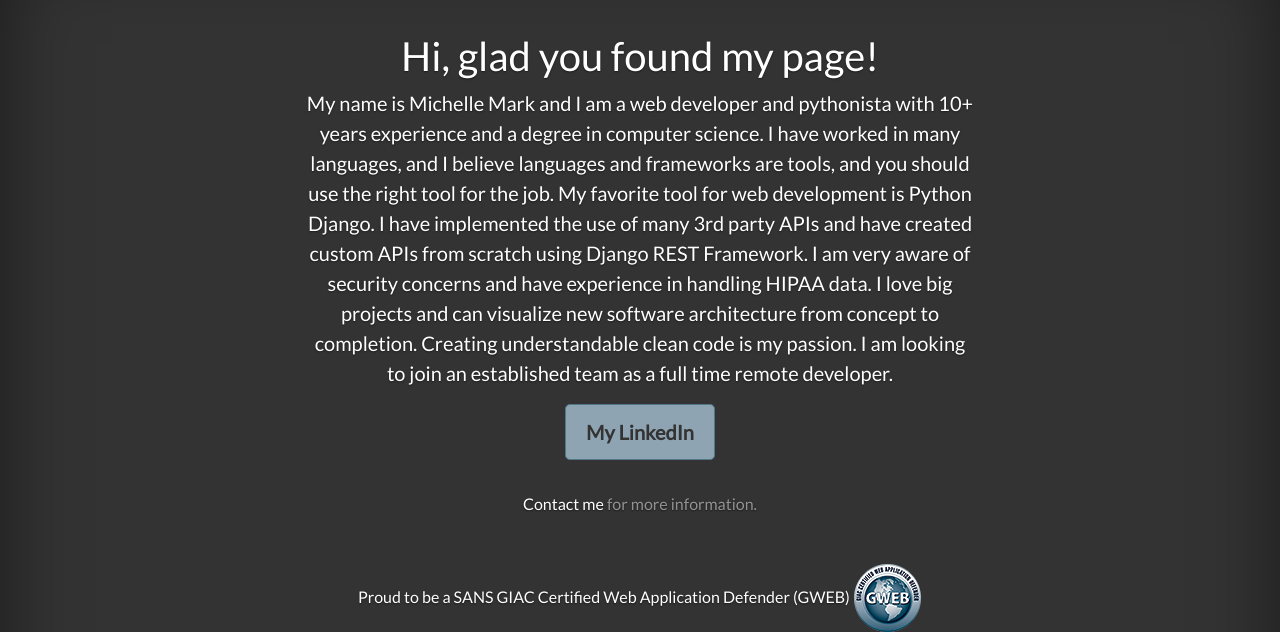
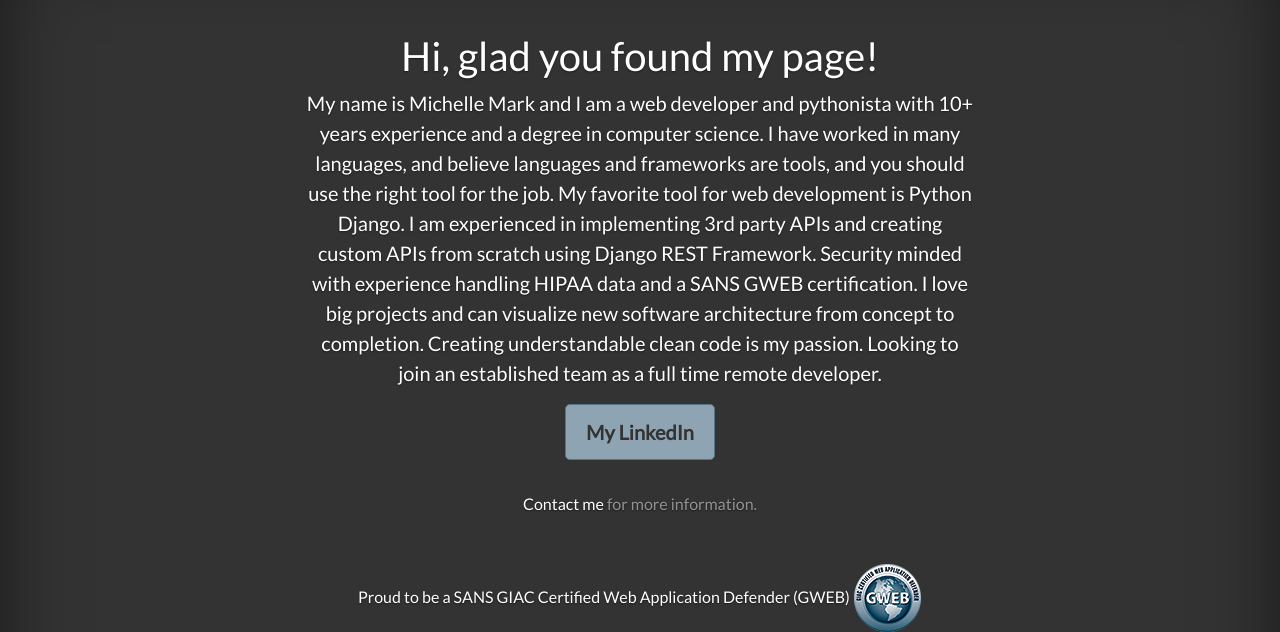
Before and after one commit to michellemark/mysite, a Django app: template main_pages/templates/home.html in a window 1280 px wide. Shown: the part 52-684 px from the top of the page. Run offline with Django 3.2, Linux system fonts and the light colour scheme; the template is opened without the code that fills it, so the values that code supplies are empty; some libraries are stand-ins or nearby versions.

Commit message:
retooling the text - fewer Is

```diff
--- a/main_pages/templates/home.html
+++ b/main_pages/templates/home.html
@@ -6,12 +6,13 @@
         </h1>
         <p class="lead">
             My name is Michelle Mark and I am a web developer and pythonista with 10+ years experience and a degree in
-            computer science.  I have worked in many languages, and I believe languages and frameworks are tools, and
-            you should use the right tool for the job.  My favorite tool for web development is Python Django.  I have
-            implemented the use of many 3rd party APIs and have created custom APIs from scratch using Django REST
-            Framework.  I am very aware of security concerns and have experience in handling HIPAA data.  I love big
-            projects and can visualize new software architecture from concept to completion.  Creating understandable
-            clean code is my passion.  I am looking to join an established team as a full time remote developer.
+            computer science.  I have worked in many languages, and believe languages and frameworks are tools, and
+            you should use the right tool for the job.  My favorite tool for web development is Python Django.
+            I am experienced in implementing 3rd party APIs and creating custom APIs from scratch using Django REST
+            Framework.  Security minded with experience handling HIPAA data and a SANS GWEB certification.  I love
+            big projects and can visualize new software architecture from concept to completion.  Creating
+            understandable clean code is my passion.  Looking to join an established team as a full time remote
+            developer.
         </p>
         <p class="lead">
               <a href="https://www.linkedin.com/in/michellemarkwebdeveloper" class="btn btn-lg btn-secondary">
```
